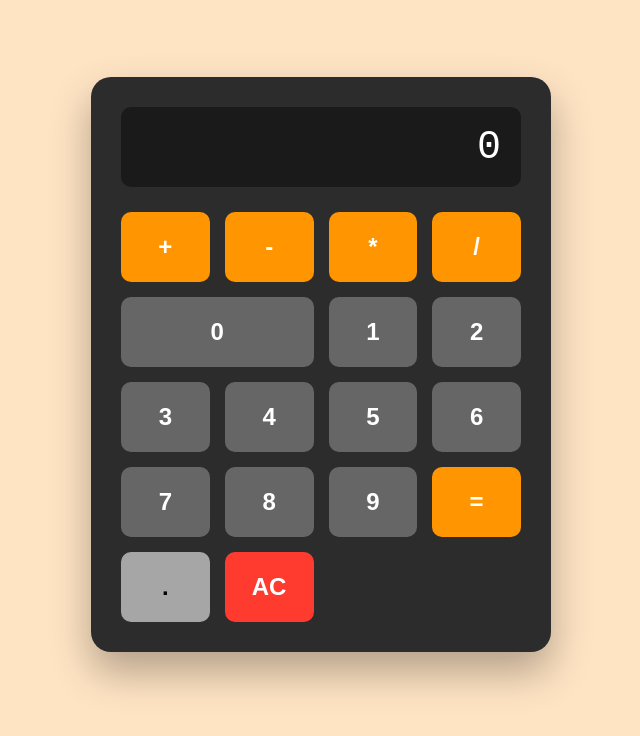
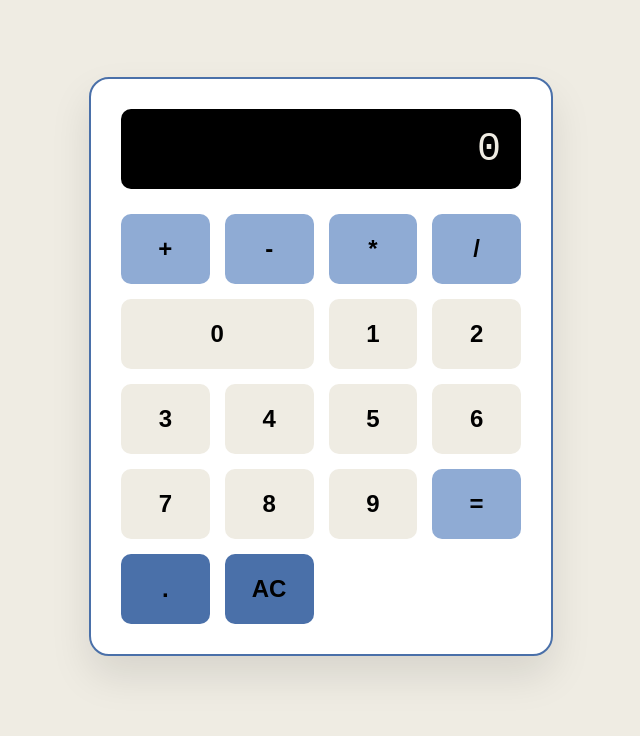
Before and after one commit to rudyravelindev/my-calculator, a plain HTML site: page index.html in a window 1280 px wide. Shown: the part 91-827 px from the top of the page, without its empty margins (319-959 px from the left). Drawn offline with Linux system fonts and the light colour scheme.

Commit message:
changing the colors

```diff
--- a/style.css
+++ b/style.css
@@ -1,5 +1,5 @@
 * {
-  background-color: bisque;
+  background-color: #efece3;
 }
 
 h1 {
@@ -9,16 +9,17 @@ h1 {
   min-height: 10vh;
   margin: 0;
   font-family: Arial, sans-serif;
-  color: #333;
+  color: #000000;
 }
 
 #calculator {
   width: 400px;
   margin: 80px auto;
-  background: #2c2c2c;
+  background: #ffffff;
   border-radius: 20px;
   padding: 30px;
-  box-shadow: 0 20px 40px rgba(0, 0, 0, 0.3);
+  box-shadow: 0 20px 40px rgba(0, 0, 0, 0.1);
+  border: 2px solid #4a70a9;
 
   /* Grid layout */
   display: grid;
@@ -30,8 +31,8 @@ h1 {
   grid-column: span 4;
   width: 100%;
   height: 80px;
-  background: #1a1a1a;
-  color: white;
+  background: #000000;
+  color: #efece3;
   border: none;
   border-radius: 10px;
   text-align: right;
@@ -50,70 +51,70 @@ h1 {
   font-weight: bold;
   cursor: pointer;
   transition: all 0.2s ease;
+  color: #000000;
 }
 
-/* Number buttons */
 [data-type='number'] {
-  background: #666;
-  color: white;
+  background: #efece3;
+  border: 2px solid #4a70a9;
 }
 
 [data-type='number']:hover {
-  background: #777;
+  background: #e0dcd3;
 }
 
 [data-type='number']:active {
-  background: #555;
+  background: #d1cdc5;
   transform: scale(0.98);
 }
 
-/* Operator buttons */
 [data-type='operator'] {
-  background: #ff9500;
-  color: white;
+  background: #8fabd4;
+  color: #000000;
   font-size: 1.5em;
+  border: 2px solid #4a70a9;
 }
 
 [data-type='operator']:hover {
-  background: #ffaa33;
+  background: #7f9bc4; /* Darker blue */
 }
 
 [data-type='operator']:active {
-  background: #e68500;
+  background: #6f8bb4;
   transform: scale(0.98);
 }
 
-/* Function buttons */
 [data-type='function'] {
-  background: #a6a6a6;
-  color: black;
+  background: #4a70a9;
+  color: #efece3;
+  border: 2px solid #000000;
 }
 
 [data-type='function']:hover {
-  background: #bfbfbf;
+  background: #3a6099;
 }
 
 [data-type='function']:active {
   transform: scale(0.98);
 }
 
-/* Special button overrides */
 #btn-clear {
-  background: #ff3b30;
-  color: white;
+  background: #4a70a9;
+  color: #efece3;
 }
 
 #btn-clear:hover {
-  background: #ff5c52;
+  background: #3a6099;
 }
 
 #btn-equals {
-  background: #ff9500;
-  color: white;
+  background: #8fabd4;
+  color: #000000;
+  border: 2px solid #4a70a9;
 }
 
 #btn-equals:hover {
-  background: #ffaa33;
+  background: #7f9bc4;
 }
 
 #btn-0 {
```
